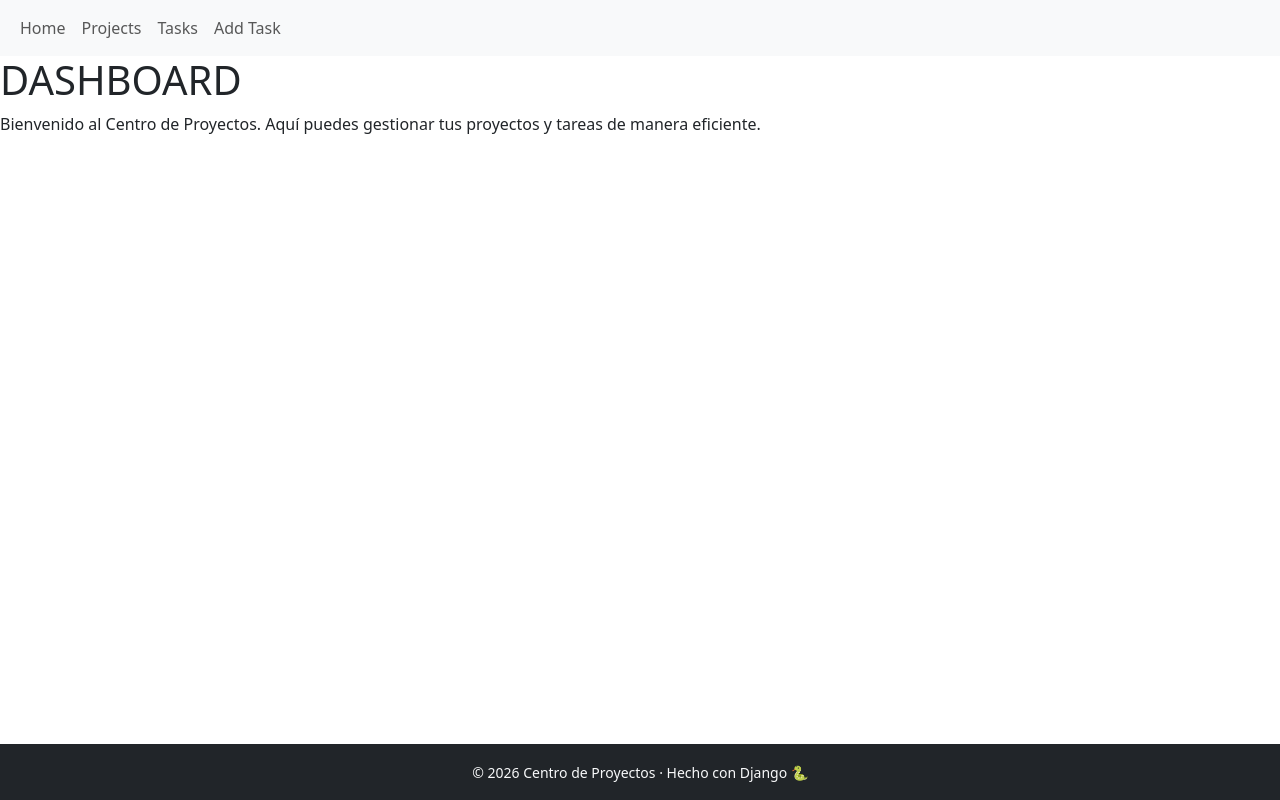
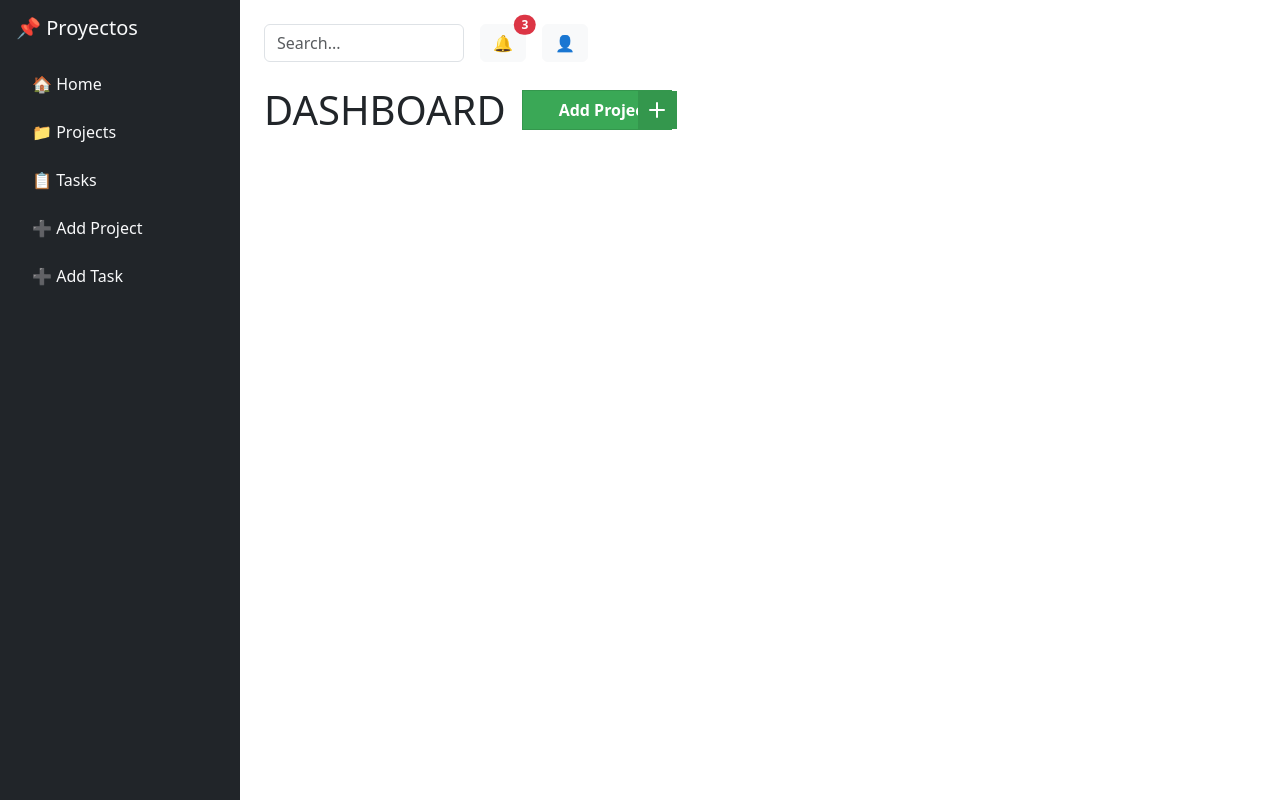
Before and after one commit to EricJoel-code/django_project_task_manager, a Django app: page / in a window 1280 px wide. Run offline with Django 5.2, Linux system fonts and the light colour scheme.

Commit message:
Add forms in my app for the projects, navigation styles and urls

```diff
--- /dev/null
+++ b/myapp/static/styles/home/home.css
@@ -0,0 +1,60 @@
+/* From Uiverse.io by andrew-demchenk0 */
+.button {
+    position: relative;
+    width: 150px;
+    height: 40px;
+    cursor: pointer;
+    display: flex;
+    align-items: center;
+    border: 1px solid #34974d;
+    background-color: #3aa856;
+}
+
+.button,
+.button__icon,
+.button__text {
+    transition: all 0.3s;
+}
+
+.button .button__text {
+    transform: translateX(30px);
+    color: #fff;
+    font-weight: 600;
+}
+
+.button .button__icon {
+    position: absolute;
+    transform: translateX(109px);
+    height: 100%;
+    width: 39px;
+    background-color: #34974d;
+    display: flex;
+    align-items: center;
+    justify-content: center;
+}
+
+.button .svg {
+    width: 30px;
+    stroke: #fff;
+}
+
+.button:hover {
+    background: #34974d;
+}
+
+.button:hover .button__text {
+    color: transparent;
+}
+
+.button:hover .button__icon {
+    width: 148px;
+    transform: translateX(0);
+}
+
+.button:active .button__icon {
+    background-color: #2e8644;
+}
+
+.button:active {
+    border: 1px solid #2e8644;
+}
--- a/myapp/templates/home.html
+++ b/myapp/templates/home.html
@@ -1,18 +1,41 @@
-<!DOCTYPE html>
-<html lang="es">
+{% extends "layouts/base.html" %}
 
-<head>
-    <meta charset="UTF-8">
-    <meta name="viewport" content="width=device-width, initial-scale=1.0">
-    <title>Centro de Proyectos</title>
-</head>
+{% block content %}
+<container>
+    <!-- DERECHA: BUSCADOR + ICONOS -->
+    <div class="d-flex align-items-center gap-3">
 
-<body>
-    {% extends "layouts/base.html" %}
-    {% block content %}
-    <h1>DASHBOARD</h1>
-    <p>Bienvenido al Centro de Proyectos. Aquí puedes gestionar tus proyectos y tareas de manera eficiente.</p>
-    {% endblock %}
-</body>
+        <!-- BUSCADOR -->
+        <input type="search" class="form-control" placeholder="Search..." style="max-width: 200px;">
 
-</html>
+        <!-- NOTIFICACIONES -->
+        <button class="btn btn-light position-relative">
+            🔔
+            <span class="position-absolute top-0 start-100 translate-middle badge rounded-pill bg-danger">
+                3
+            </span>
+        </button>
+
+        <!-- PERFIL -->
+        <button class="btn btn-light">
+            👤
+        </button>
+
+    </div>
+</container>
+<br>
+<section>
+    <div class="d-flex align-items-center gap-3">
+        <h1 class="m-0">DASHBOARD</h1>
+        <button type="button" class="button">
+            <span class="button__text">Add Project</span>
+            <span class="button__icon"><svg xmlns="http://www.w3.org/2000/svg" width="30" viewBox="0 0 24 24"
+                    stroke-width="2" stroke-linejoin="round" stroke-linecap="round" stroke="currentColor" height="24"
+                    fill="none" class="svg">
+                    <line y2="19" y1="5" x2="12" x1="12"></line>
+                    <line y2="12" y1="12" x2="19" x1="5"></line>
+                </svg></span>
+        </button>
+    </div>
+</section>
+{% endblock %}
--- a/myapp/templates/layouts/base.html
+++ b/myapp/templates/layouts/base.html
@@ -1,3 +1,4 @@
+{% load static %}
 <!DOCTYPE html>
 <html lang="es">
 
@@ -5,34 +6,49 @@
     <meta charset="UTF-8">
     <meta name="viewport" content="width=device-width, initial-scale=1.0">
     <link href="https://cdn.jsdelivr.net/npm/bootstrap@5.3.8/dist/css/bootstrap.min.css" rel="stylesheet">
+    <link rel="stylesheet" href="{% static 'styles/home/home.css' %}">
 </head>
 
-<body class="d-flex flex-column min-vh-100">
+<body class="min-vh-100">
 
-    <!-- HEADER / NAVBAR -->
-    <nav class="navbar navbar-expand-lg bg-body-tertiary">
-        <div class="container-fluid">
-            <div class="navbar-nav">
-                <a class="nav-link" href="{% url 'home' %}">Home</a>
-                <a class="nav-link" href="{% url 'projects_list' %}">Projects</a>
-                <a class="nav-link" href="{% url 'tasks_list' %}">Tasks</a>
-                <a class="nav-link" href="{% url 'add_task' %}">Add Task</a>
-            </div>
+    <div class="d-flex min-vh-100">
+
+        <!-- SIDEBAR -->
+        <aside class="bg-dark text-light p-3" style="width: 240px;">
+            <h5 class="mb-4">📌 Proyectos</h5>
+
+            <ul class="nav nav-pills flex-column gap-2">
+                <li class="nav-item">
+                    <a class="nav-link text-light" href="{% url 'home' %}">🏠 Home</a>
+                </li>
+                <li class="nav-item">
+                    <a class="nav-link text-light" href="{% url 'projects_list' %}">📁 Projects</a>
+                </li>
+                <li class="nav-item">
+                    <a class="nav-link text-light" href="{% url 'tasks_list' %}">📋 Tasks</a>
+                </li>
+                <li class="nav-item">
+                    <a class="nav-link text-light" href="{% url 'add_project' %}">➕ Add Project</a>
+                </li>
+                <li class="nav-item">
+                    <a class="nav-link text-light" href="{% url 'add_task' %}">➕ Add Task</a>
+                </li>
+            </ul>
+        </aside>
+
+        <!-- CONTENIDO + FOOTER -->
+        <div class="d-flex flex-column flex-grow-1">
+
+            <main class="p-4 flex-grow-1">
+                {% block content %}
+                {% endblock %}
+            </main>
+
+
+
         </div>
-    </nav>
 
-    <!-- CONTENIDO -->
-    <main>
-        {% block content %}
-        {% endblock %}
-    </main>
-
-    <!-- FOOTER -->
-    <footer class="bg-dark text-light text-center py-3 mt-auto">
-        <small>
-            © {{ year|default:"2026" }} Centro de Proyectos · Hecho con Django 🐍
-        </small>
-    </footer>
+    </div>
 
 </body>
 
--- a/myapp/urls.py
+++ b/myapp/urls.py
@@ -7,4 +7,5 @@ urlpatterns = [
     path('projects/', views.projects_list, name='projects_list'),
     path('tasks/', views.tasks_list, name='tasks_list'),
     path('add_task/', views.add_task, name='add_task'),
+    path('add_project/', views.add_project, name='add_project')
 ]
--- a/myapp/views.py
+++ b/myapp/views.py
@@ -1,6 +1,6 @@
 from django.shortcuts import render, redirect, get_object_or_404
 from .models import Project, Task
-from .forms import TaskForm
+from .forms import TaskForm, ProjectForm
 # Create your views here.
 
 def home(request):
@@ -9,13 +9,13 @@ def home(request):
 
 def projects_list(request):
     project = Project.objects.all()
-    return render(request, 'projects.html', {
+    return render(request, 'projects/projects.html', {
         'projects': project
     })
 
 def tasks_list(request):
     task = Task.objects.all()
-    return render(request, 'tasks.html',{
+    return render(request, 'tasks/tasks.html',{
         'tasks':task
     })
 
@@ -29,4 +29,16 @@ def add_task(request):
             form.save()
             return redirect('tasks_list')
 
-    return render(request, 'add_task.html', {'form': form})
+    return render(request, 'tasks/add_task.html', {'form': form})
+
+def add_project(request):
+
+    form = ProjectForm()
+
+    if request.method == 'POST':
+        form = ProjectForm(request.POST)
+        if form.is_valid():
+            form.save()
+            return redirect('projects_list')
+
+    return render(request, 'projects/add_project.html', {'form': form})
```
Also changed, not shown: myapp/forms.py (+6 -1 lines), myapp/templates/projects/add_project.html (added, +15 -0 lines), myapp/templates/projects/projects.html (renamed from myapp/templates/projects.html), myapp/templates/tasks/add_task.html (renamed from myapp/templates/add_task.html), myapp/templates/tasks/tasks.html (renamed from myapp/templates/tasks.html).
